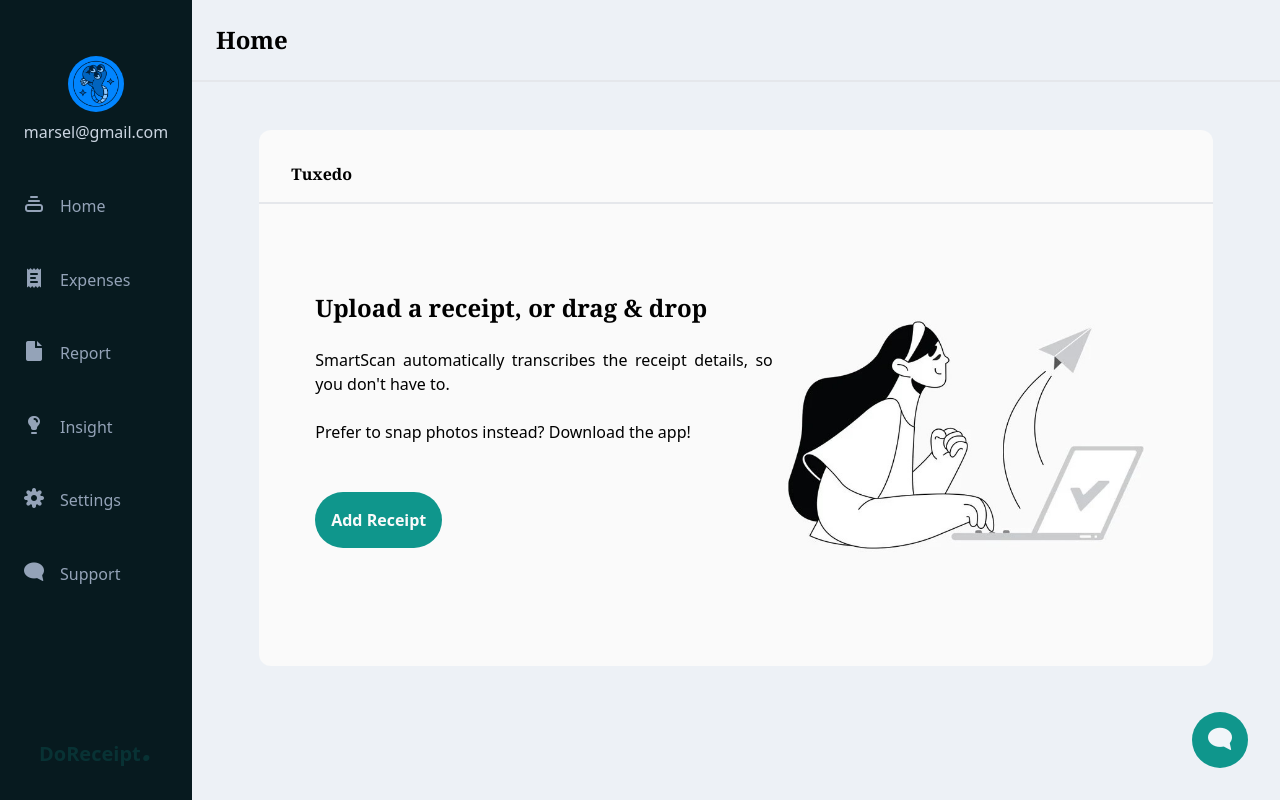
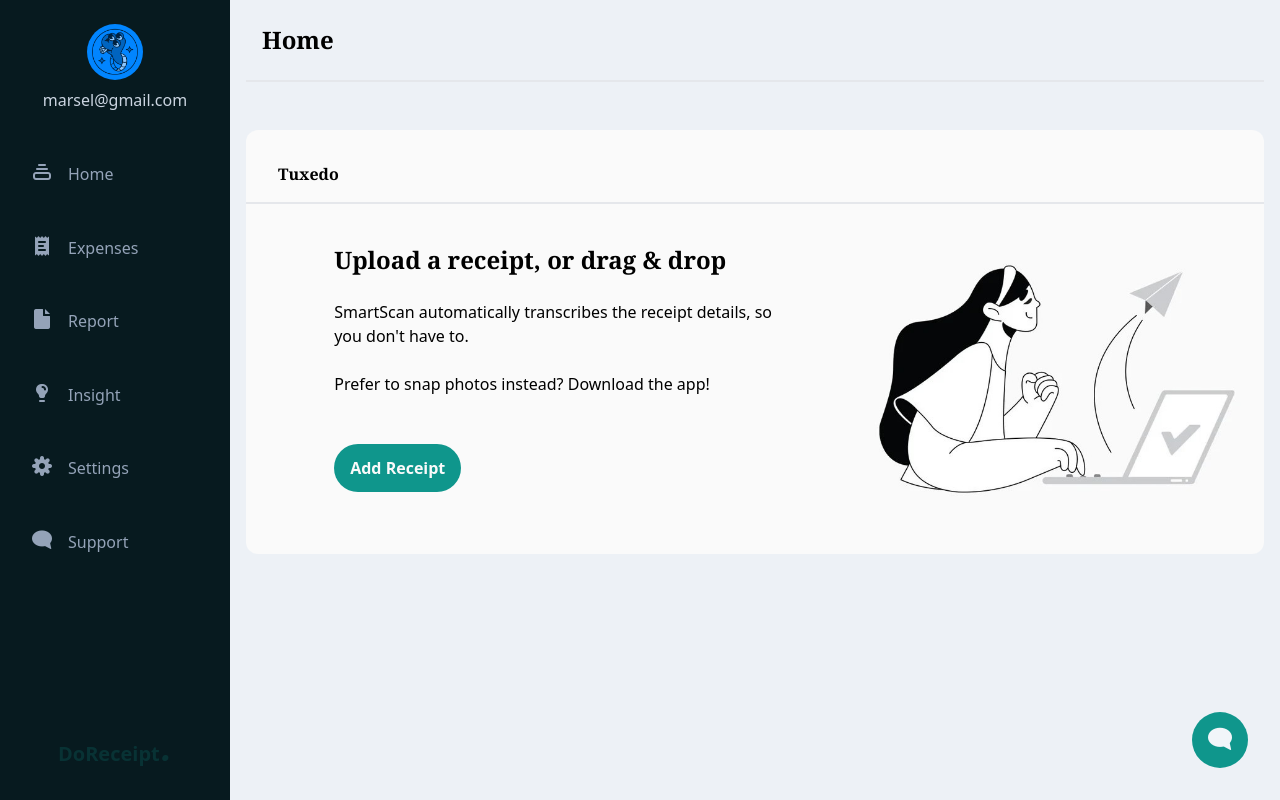
Before and after one commit to MarselDokubo/doreceipt, a React (Vite) app: page /inbox in a window 1280 px wide. Built offline with nearby package versions, Linux system fonts and the light colour scheme; a web font is replaced by a local one.

Commit message:
refactor:home & expenses ui

```diff
--- a/src/components/nav.jsx
+++ b/src/components/nav.jsx
@@ -9,10 +9,10 @@ export function Nav() {
             <div role="button" onClick={() => setVisible(prev => !prev)} className={`menu h-12 w-12 md:hidden fixed right-0 ${!visible?'top-2':'top-4'} z-20`}>
                     <img src={`/src/assets/img/${!visible ? 'hamburger.svg' : 'close-menu-white.svg'}`} alt="open menu" className={`${!visible? 'w-full': 'w-8' }`} />
             </div>
-            <div className={`${!visible && 'hidden'} fixed top-0 right-0 z-10 pt-8 w-[80%] h-screen bg-primary-400  md:static md:w-[15%] md:block transition-all ease-in-out delay-200`}>
+            <div className={`${!visible && 'hidden'} fixed top-0 right-0 z-10 px-2 pt-6 w-[80%] h-screen bg-primary-400  md:static md:w-max lg:w-[230px] md:block transition-all ease-in-out delay-200`}>
                 <div className="w-full h-full flex flex-col justify-between text-white pb-8">
                 <div className="flex flex-col">
-                    <div className="profile w-max mx-auto py-6">
+                    <div className="profile w-max mx-auto pb-6">
                         <div className="flex flex-col items-center gap-2 w-14 h-14 mx-auto mb-2 rounded-full overflow-hidden">
                             <img src="/src/assets/img/avatar_7.png" alt="Profile photo" height="60" width="60" className=" w-full object-cover"/>
                         </div>
--- a/src/pages/expenses.jsx
+++ b/src/pages/expenses.jsx
@@ -40,12 +40,12 @@ export function Expenses() {
                 </div>
                 {filterIsVisible && <FilterOptions />}
             </div>
-            <div className="main mx-auto md:max-w-4xl mt-4 md:mt-24 md:flex-1 px-4 ">
+            <div className="main mx-auto md:max-w-4xl mt-24 md:flex-1 px-4 ">
                 <div className="tuxy p-8 bg-light-300 rounded-t-xl border-b-2 pb-4 shadow-md">
                     <p className="font-serif font-bold text-base">Tuxedo</p>
                 </div>
-                <div className="flex flex-col items-center rounded-b-xl bg-light-300 p-8 shadow-md md:p-14 md:pt-0 pt-0 md:mx-auto ">
-                    <div className="flex-1 w-56">
+                <div className="rounded-b-xl bg-light-300 p-8 shadow-md md:p-14 pt-0 md:mx-auto ">
+                    <div className="flex-1 max-w-52 mx-auto">
                         <img src="/src/assets/img/doreceipt/emptystate__expenses.svg" alt="" width="620" height="565" className="object-cover "/>
                     </div>
                     <div className="text-center">
--- a/src/pages/home.jsx
+++ b/src/pages/home.jsx
@@ -2,24 +2,24 @@ import { ChatIcon } from "../components/chat-icon";
 
 export function Home() {
     return (
-        <div className="bg-light-400 flex flex-col h-screen">
-            <div className="font-serif font-bold text-xl md:text-2xl px-6 py-4 md:py-6 border-b-2 flex items-center justify-between ">
+        <div className="bg-light-400 flex flex-col h-screen px-4">
+            <div className="font-serif font-bold text-xl md:text-2xl px-4 py-4 md:py-6 border-b-2 ">
                 <p>Home</p>
             </div>
-            <div className="main md:w-max md:mx-auto mt-4 md:mt-12 md:flex-1 px-4">
+            <div className="main max-w-5xl w-full mx-auto mt-4 md:mt-12 flex-1 ">
                 <div className="tuxy p-8 bg-light-300 rounded-t-xl border-b-2 pb-4"><p className="font-serif font-bold text-base">Tuxedo</p></div>
-                <div className="flex flex-col md:flex-row items-center rounded-b-xl bg-light-300 p-4 md:p-14 pt-0 md:w-max md:m-auto ">
-                    <div className="flex-1 w-48 md:w-96 md:order-1">
-                        <img src="/src/assets/img/receipt.jpg" alt="" width="620" height="565" className="object-cover "/>
+                <div className="flex flex-col justify-evenly md:flex-row items-center rounded-b-xl bg-light-300 px-4">
+                    <div className="img__wrapper md:min-w-72 md:min-h-72 max-w-96 max-h-96 w-full h-full flex-1 md:order-1">
+                        <img src="/src/assets/img/receipt.jpg" alt="" width="620" height="565" className="object-cover"/>
                     </div>
-                    <div className="self-start mt-8 md:w-[50ch]">
-                        <h2 className="font-serif font-bold text-2xl mb-6 text-justify">Upload a receipt, or drag & drop </h2>
-                        <p className="text-justify">SmartScan automatically transcribes the receipt details, so you don't have to.
+                    <div className="self-start mt-10 max-w-[50ch] mx-auto text-center md:text-start w-full">
+                        <h2 className="font-serif font-bold text-2xl mb-6 ">Upload a receipt, or drag & drop </h2>
+                        <p className="">SmartScan automatically transcribes the receipt details, so you don't have to.
                         </p>
                         <br />
                         <p> Prefer to snap photos instead? Download the app!</p>
                         <br />
-                        <button className="bg-primary-200 w-full md:w-max p-4 rounded-full text-md text-light-300 md:mt-4 mb-4 md:mt-6 font-bold">Add Receipt</button>
+                        <button className="bg-primary-200 w-3/4 md:w-max py-3 px-4 rounded-full text-md text-light-300 mb-4 md:mt-6 font-bold">Add Receipt</button>
                     </div>
                 </div>
             </div>
--- a/src/pages/login.beta.jsx
+++ b/src/pages/login.beta.jsx
@@ -0,0 +1,69 @@
+import { useForm } from "react-hook-form"
+import { login } from "../service/authService"
+
+function Form() {
+    const { register,
+        handleSubmit,
+        formState: { errors }
+    } = useForm()
+    function handleForm({email, password}) {
+        login(email, password)
+    }
+    return (
+              <div className="auth-form  flex-1 flex   flex-col items-center justify-center h-screen">
+                {/* <div className="logo text-3xl font-bold">
+                    <img src="doreceipt-girl.png" width="200" height="200" alt="" />
+                </div> */}
+                <h1 className="text-3xl font-bold mt-28 md:mt-12">DoReceipt<span className="text-indigo-800">.</span></h1>
+                <form className="flex flex-col items-center justify-center flex-1" onSubmit={handleSubmit(handleForm)}>
+                    <div className="profile flex gap-1 mb-12 w-full items-center justify-center">
+                        <span className="border border-gray-300 flex-1"></span>
+                        <span><img src="user-icon.svg" alt="" width={30} height={30} /></span>
+                        <span className="border border-gray-300 flex-1"></span>
+                    </div>
+                    <div className="input-wrapper w-96 mb-4">
+                        <label htmlFor="username">
+                            <p className="text-sm text-gray-500 font-bold mb-1">Email</p>
+                        <input type="email" name="username" placeholder="example@email.com" className="border-b-2 border-gray-300 w-full bg-transparent text-gray-700 focus:bg-transparent focus:outline-none text-gray-600 pb-0.5 mt-0 focus:mt-2 focus:placeholder:text-transparent ease-in-out transition-all delay-100 active:outline-none active:bg-transparent active:border-0 hover:outline-none "  {...register("email", { required: {value:true, message:"Please type your email"}, })} aria-describedby="username-error" aria-invalid={errors.email ? "true" : "false"} />
+                        <p id="username-error" role="alert" className="text-red-600 text-sm mt-1">{errors?.email?.message}</p>
+                        </label>
+                    </div>
+                    <div className="input-wrapper w-96 mb-4">
+                    <label htmlFor="password">
+                        <p className="text-sm text-gray-500 font-bold mb-1">Password</p>
+                        <input type="password" name="password" placeholder="*****" className="border-b-2 border-gray-300 w-full bg-transparent text-gray-700 focus:bg-transparent focus:outline-none focus:placeholder:text-transparent text-gray-600 pb-0.5 mt-0 focus:mt-2 ease-in-out transition-all active:outline-none active:bg-transparent active:border-0 hover:outline-none" {...register("password", { required: {value: true, message:"Please type your password!"}, minLength: {value: 4, message: "Password must be more than 4 characters" }})} aria-labelledby="password-error" aria-invalid={errors.password ? "true" : "false"} />
+                        <p id="password-error" role="alert" className="text-red-600 text-sm mt-1">{errors?.password?.message}</p>
+                        </label>
+                    </div>
+                    <button className="w-96 bg-primary-200 text-white text-base shadow-gray-800 rounded-full flex flex-col items-center font-bold mt-8 p-4  br-4 hover:bg-primary-300 hover:px-5 transition-all">Login</button>
+
+                     <div className="m-14  flex gap-2 w-full items-center justify-center">
+                        <span className="border border-gray-300 flex-1"></span>
+                        <span className="text-gray-500">or</span>
+                        <span className="border border-gray-300 flex-1"></span>
+                    </div>
+
+                        <div className="flex gap-2 text-gray-500 w-full items-center justify-center">
+                        <button href="#" className="flex text-sm items-center gap-1 hover:text-gray-600 hover:underline transition-all"><img src="google.svg" /> Sign in with Google</button>
+
+                    </div>
+
+
+
+                </form>
+                <div className="tos m-4 md:mt-14 ">
+                    <p className="text-xs">By loggin in, you agree to our <a href="#" className="text-blue-800 hover:underline">terms of service</a> and <a href="#" className="text-blue-800 hover:underline">privacy policy</a></p>
+                </div>
+            </div>
+    )
+}
+export function Login() {
+    return (
+        <Form />
+    )
+}
+
+
+
+
+// primary: #5F52ED
```
